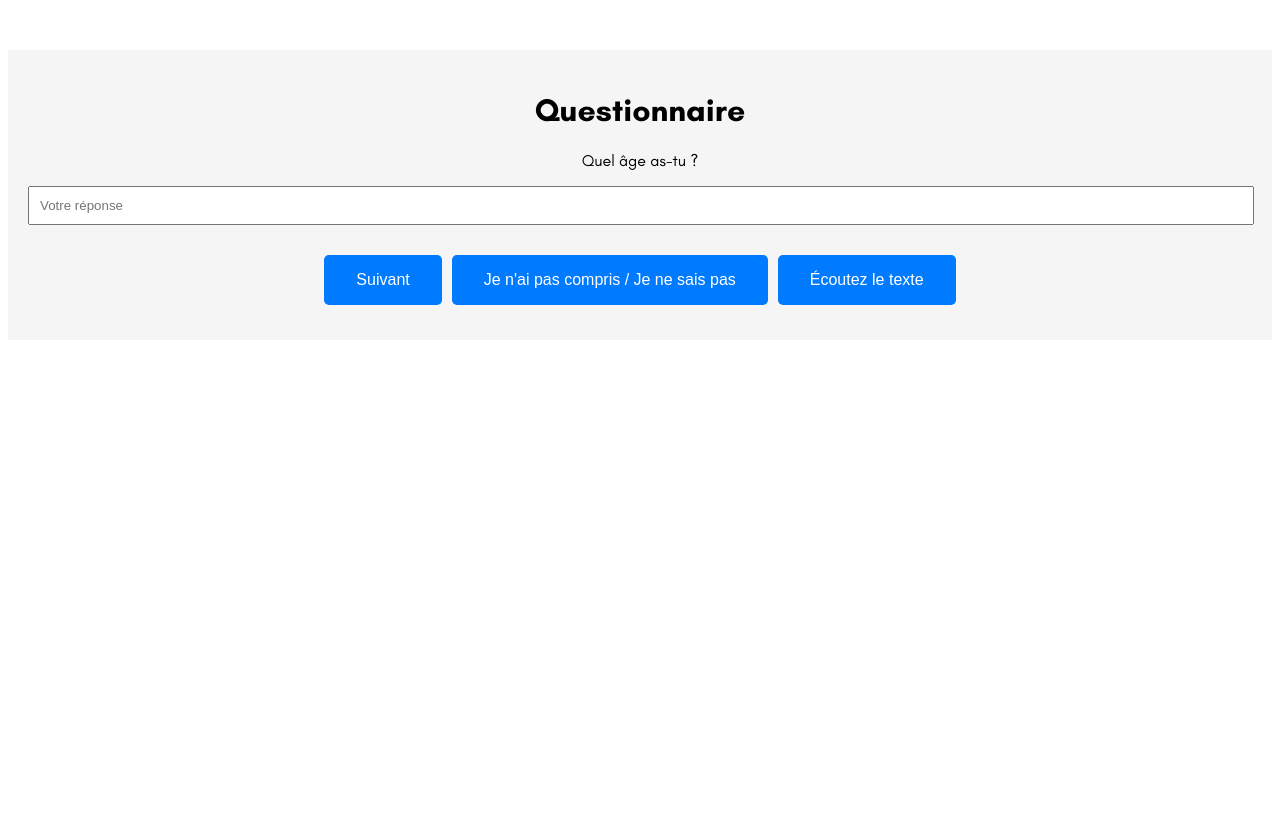
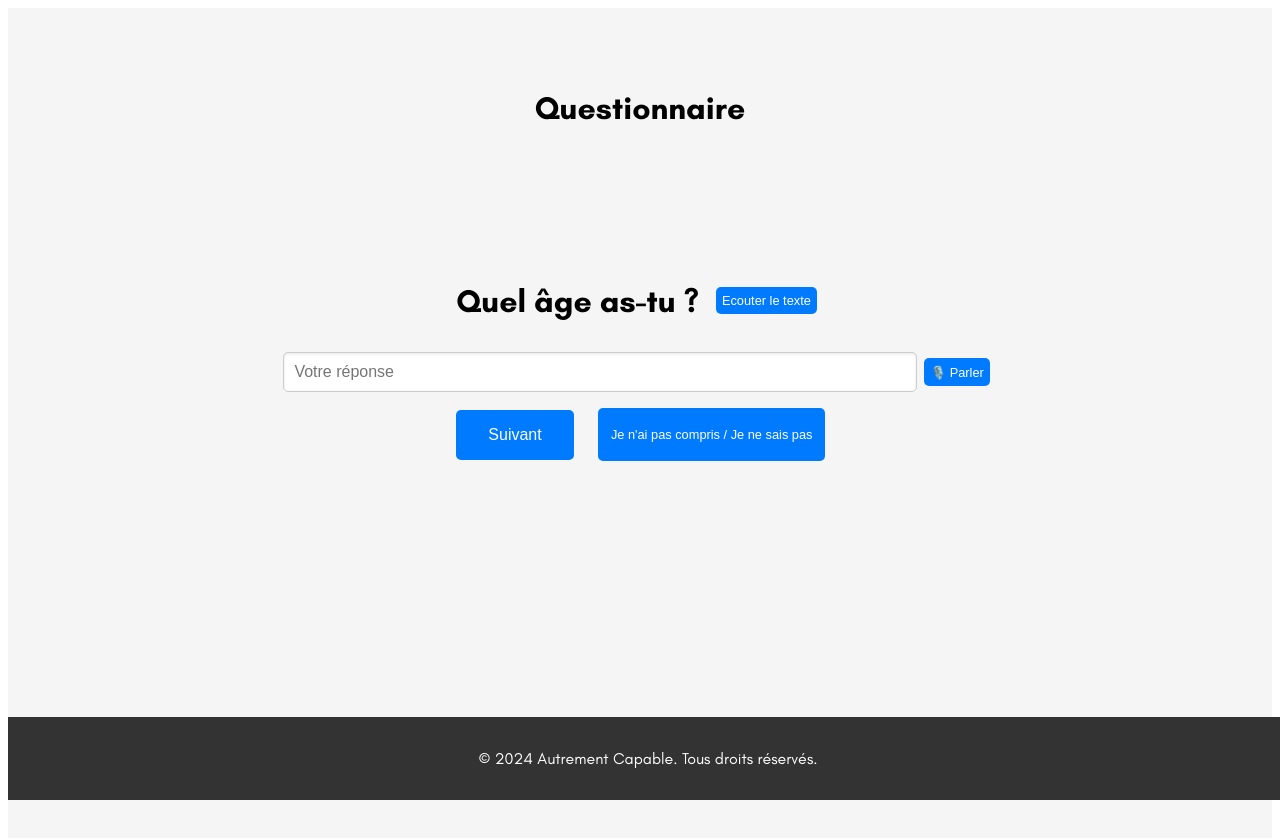
Before and after one commit to Autrement-capable/AutrementCapable, a Vue app in the folder website/: page /questionnaire in a window 1280 px wide. Shown: the top 838 px of the page. Before the commit the page ends 800 px from the top, so only its background shows below. Built offline with nearby package versions, Linux system fonts and the light colour scheme.

Commit message:
[ADD] footer in the website

```diff
--- a/website/src/App.vue
+++ b/website/src/App.vue
@@ -1,12 +1,18 @@
 <template>
-  <div id="app">
+  <div id="app" class="app-container">
     <router-view></router-view>
+    <AppFooter />
   </div>
 </template>
 
 <script>
+import AppFooter from './components/Footer.vue'
+
 export default {
-  name: 'App'
+  name: 'App',
+  components: {
+    AppFooter
+  }
 }
 </script>
 
@@ -26,4 +32,7 @@ export default {
 body {
   font-family: 'Glacial Indifference', sans-serif;
 }
+.app-container {
+  padding-bottom: 60px;
+}
 </style>
--- a/website/src/components/AccountCreation.vue
+++ b/website/src/components/AccountCreation.vue
@@ -1,9 +1,11 @@
 <template>
   <div class="account-creation" aria-label="Account creation page">
     <h1 class="title">Création de Compte</h1>
-    <p>Nous allons devoir vous créer un compte pour accéder aux fonctionnalités de la plateforme.</p>
-    <button @click="goToExplanation" aria-label="Suivant pour l'explication">Suivant</button>
-    <button @click="speakText" aria-label="Écoutez le texte">Écouter le texte</button>
+    <div class="text-with-button">
+      <p>Nous allons devoir vous créer un compte pour accéder aux fonctionnalités de la plateforme.</p>
+      <button class="small-button" @click="speakText" aria-label="Écoutez le texte">Écouter le texte</button>
+    </div>
+  <button @click="goToExplanation" aria-label="Suivant pour l'explication">Suivant</button>
   </div>
 </template>
 
@@ -29,16 +31,26 @@ export default {
 
 .account-creation {
   text-align: center;
-  margin-top: 50px;
   background-color: #f5f5f5;
   padding: 20px;
+  height: 100vh;
 }
 .title {
+  margin-top: 15%;
   font-family: 'Glacial Indifference', sans-serif;
   font-weight: bold;
 }
 p {
   font-size: 1.5em;
+}
+.text-with-button {
+  display: flex;
+  align-items: center;
+  justify-content: center;
+  margin-top: 20px;
+}
+.text-with-button p {
+  margin-right: 10px;
 }
 button {
   margin-top: 20px;
@@ -50,8 +62,17 @@ button {
   border-radius: 5px;
   cursor: pointer;
   margin: 0.5em;
+  transition: transform 0.3s ease, background-color 0.3s ease;
 }
 button:focus {
   outline: 2px solid #0056b3;
 }
+button:hover {
+  transform: scale(1.05);
+  background-color: #0056b3;
+}
+.small-button {
+  padding: 0.5em 1em;
+  font-size: 0.8em;
+}
 </style>
--- a/website/src/components/Explanation.vue
+++ b/website/src/components/Explanation.vue
@@ -1,9 +1,11 @@
 <template>
   <div class="explanation" aria-label="Explanation page">
     <h1 class="title">Pourquoi créer un compte ?</h1>
-    <p>Créer un compte vous permet de personnaliser votre expérience, de suivre vos progrès et d’accéder à toutes les fonctionnalités de notre plateforme de manière sécurisée.</p>
+    <div class="text-with-button">
+      <p>Créer un compte te permet de personnaliser ton expérience et de suivre tes progrès.</p>
+      <button class="small-button" @click="speakText" aria-label="Écoutez le texte">Écouter le texte</button>
+    </div>
     <button @click="goToTest" aria-label="Compris, aller à la phase de test">Compris</button>
-    <button @click="speakText" aria-label="Écoutez le texte">Écouter le texte</button>
   </div>
 </template>
 
@@ -15,7 +17,7 @@ export default {
       this.$router.push('/personal-test');
     },
     speakText() {
-      const text = "Créer un compte vous permet de personnaliser votre expérience, de suivre vos progrès et d’accéder à toutes les fonctionnalités de notre plateforme de manière sécurisée.";
+      const text = "Créer un compte te permet de personnaliser tes expérience, de suivre tes progrès et d’accéder à toutes les fonctionnalités de notre plateforme de manière sécurisée.";
       const speech = new SpeechSynthesisUtterance();
       speech.lang = 'fr-FR';
       speech.text = text;
@@ -30,16 +32,26 @@ export default {
 
 .explanation {
   text-align: center;
-  margin-top: 50px;
   background-color: #f5f5f5;
   padding: 20px;
+  height: 100vh;
 }
 .title {
   font-family: 'Glacial Indifference', sans-serif;
   font-weight: bold;
+  margin-top: 15%;
 }
 p {
   font-size: 1.5em;
+}
+.text-with-button {
+  display: flex;
+  align-items: center;
+  justify-content: center;
+  margin-top: 20px;
+}
+.text-with-button p {
+  margin-right: 10px;
 }
 button {
   margin-top: 20px;
@@ -51,8 +63,17 @@ button {
   border-radius: 5px;
   cursor: pointer;
   margin: 0.5em;
+  transition: transform 0.3s ease, background-color 0.3s ease;
 }
 button:focus {
   outline: 2px solid #0056b3;
 }
+button:hover {
+  transform: scale(1.05);
+  background-color: #0056b3;
+}
+.small-button {
+  padding: 0.5em 1em;
+  font-size: 0.8em;
+}
 </style>
--- /dev/null
+++ b/website/src/components/Footer.vue
@@ -0,0 +1,23 @@
+<template>
+  <footer class="app-footer">
+    <p>&copy; 2024 Autrement Capable. Tous droits réservés.</p>
+  </footer>
+</template>
+
+<script>
+export default {
+  name: 'AppFooter'
+}
+</script>
+
+<style scoped>
+.app-footer {
+  background-color: #333;
+  color: #fff;
+  text-align: center;
+  padding: 1em 0;
+  position: fixed;
+  width: 100%;
+  bottom: 0;
+}
+</style>
--- a/website/src/components/PersonalTest.vue
+++ b/website/src/components/PersonalTest.vue
@@ -1,9 +1,11 @@
 <template>
   <div class="personal-test" aria-label="Personal test page">
     <h1 class="title">Phase de Test</h1>
-    <p>Répondez aux questions suivantes pour que nous puissions mieux comprendre vos besoins.</p>
+    <div class="text-with-button">
+      <p>Réponds aux questions suivantes pour que nous puissions mieux comprendre tes valeurs.</p>
+      <button @click="speakText" class="small-button" aria-label="Écoutez le texte">Écouter le texte</button>
+    </div>
     <button @click="goToQuestionnaire" aria-label="Commencer le questionnaire">Commencer</button>
-    <button @click="speakText" aria-label="Écoutez le texte">Écouter le texte</button>
   </div>
 </template>
 
@@ -14,7 +16,7 @@ export default {
       this.$router.push('/questionnaire');
     },
     speakText() {
-      const text = "Répondez aux questions suivantes pour que nous puissions mieux comprendre vos besoins.";
+      const text = "Réponds aux questions suivantes pour que nous puissions mieux comprendre tes valeurs.";
       const speech = new SpeechSynthesisUtterance();
       speech.lang = 'fr-FR';
       speech.text = text;
@@ -29,13 +31,23 @@ export default {
 
 .personal-test {
   text-align: center;
-  margin-top: 50px;
   background-color: #f5f5f5;
   padding: 20px;
+  height: 100vh;
 }
 .title {
   font-family: 'Glacial Indifference', sans-serif;
   font-weight: bold;
+  margin-top: 15%;
+}
+.text-with-button {
+  display: flex;
+  align-items: center;
+  justify-content: center;
+  margin-top: 20px;
+}
+.text-with-button p {
+  margin-right: 10px;
 }
 button {
   margin-top: 20px;
@@ -47,11 +59,20 @@ button {
   border-radius: 5px;
   cursor: pointer;
   margin: 0.5em;
+  transition: transform 0.3s ease, background-color 0.3s ease;
 }
 button:focus {
   outline: 2px solid #0056b3;
 }
+button:hover {
+  transform: scale(1.05);
+  background-color: #0056b3;
+}
 p {
   font-size: 1.5em;
 }
+.small-button {
+  padding: 0.5em 1em;
+  font-size: 0.8em;
+}
 </style>
--- a/website/src/components/Questionnaire.vue
+++ b/website/src/components/Questionnaire.vue
@@ -2,12 +2,16 @@
   <div class="questionnaire" aria-label="Questionnaire page">
     <h1 class="title">Questionnaire</h1>
     <div v-if="currentQuestionIndex < questions.length" class="question-container">
-      <p>{{ questions[currentQuestionIndex].text }}</p>
+      <div class="text-with-button">
+        <p class="sub-title">{{ questions[currentQuestionIndex].text }}</p>
+        <button class="small-button" @click="repeatQuestion">Ecouter le texte</button>
+      </div>
       <input
         v-if="questions[currentQuestionIndex].type === 'text'"
         type="text"
         v-model="responses[questions[currentQuestionIndex].key]"
         placeholder="Votre réponse"
+        class="small-input"
         required
       />
       <input
@@ -15,12 +19,13 @@
         type="number"
         v-model="responses[questions[currentQuestionIndex].key]"
         placeholder="Votre réponse"
+        class="small-input"
         required
       />
+      <button class="small-button" @click="startRecognition">🎙️ Parler</button>
       <div class="button-group">
         <button @click="nextQuestion">Suivant</button>
-        <button @click="nextQuestion">Je n'ai pas compris / Je ne sais pas</button>
-        <button @click="repeatQuestion">Écoutez le texte</button>
+        <button class="medium-button" @click="skipQuestion">Je n'ai pas compris / Je ne sais pas</button>
       </div>
     </div>
     <div v-else class="completion-message">
@@ -30,6 +35,7 @@
 </template>
 
 <script>
+/* global webkitSpeechRecognition */
 export default {
   name: 'UserQuestionnaire',
   data() {
@@ -38,29 +44,114 @@ export default {
       questions: [
         { text: 'Quel âge as-tu ?', key: 'age', type: 'number' },
         { text: 'Comment voudrais-tu qu\'on t\'appelle ?', key: 'name', type: 'text' },
-        { text: 'Possèdes-tu une maladie / trouble ?', key: 'condition', type: 'text' }
+        { text: 'Possèdes-tu une maladie / trouble ?', key: 'condition', type: 'text' },
+        { text: 'Comment te sens-tu aujourd\'hui ?', key: 'currentMood', type: 'text' },
+        { text: 'Qu\'est-ce qui te rend heureux(se) ?', key: 'happiness', type: 'text' },
+        { text: 'Quelles sont tes activités préférées ?', key: 'favoriteActivities', type: 'text' },
+        { text: 'Quelles passions aimerais-tu développer ?', key: 'passions', type: 'text' },
+        { text: 'Quelles sont tes forces et tes talents ?', key: 'strengths', type: 'text' },
+        { text: 'Quelles compétences aimerais-tu améliorer ?', key: 'skillsToImprove', type: 'text' },
+        { text: 'Quelles sont les valeurs qui te tiennent à cœur ?', key: 'values', type: 'text' },
+        { text: 'Qu\'est-ce qui te motive à te lever chaque jour ?', key: 'motivations', type: 'text' },
+        { text: 'Quels sont tes rêves pour le futur ?', key: 'dreams', type: 'text' },
+        { text: 'Qui sont les personnes qui te soutiennent le plus ?', key: 'supportNetwork', type: 'text' },
+        { text: 'Comment te sens-tu dans tes relations avec les autres ?', key: 'relationships', type: 'text' },
+        { text: 'Qu\'attends-tu des autres pour te sentir bien ?', key: 'expectationsFromOthers', type: 'text' },
+        { text: 'Quelles sont tes aspirations professionnelles ?', key: 'careerAspirations', type: 'text' },
+        { text: 'Comment te vois-tu dans 5 ans ?', key: 'futureSelf', type: 'text' },
+        { text: 'Quels métiers t\'intéressent le plus ?', key: 'interestedJobs', type: 'text' },
+        { text: 'Quelles adaptations te facilitent la vie quotidienne ?', key: 'adaptations', type: 'text' },
+        { text: 'Quels obstacles rencontres-tu souvent ?', key: 'obstacles', type: 'text' },
+        { text: 'Comment pouvons-nous t\'aider à surmonter ces obstacles ?', key: 'overcomingObstacles', type: 'text' }
       ],
       responses: {
         age: '',
         name: '',
-        condition: ''
-      }
+        condition: '',
+        currentMood: '',
+        happiness: '',
+        favoriteActivities: '',
+        passions: '',
+        strengths: '',
+        skillsToImprove: '',
+        values: '',
+        motivations: '',
+        dreams: '',
+        supportNetwork: '',
+        relationships: '',
+        expectationsFromOthers: '',
+        careerAspirations: '',
+        futureSelf: '',
+        interestedJobs: '',
+        adaptations: '',
+        obstacles: '',
+        overcomingObstacles: ''
+      },
+      recognition: null,
+      isRecognizing: false
     };
+  },
+  mounted() {
+    if ('webkitSpeechRecognition' in window) {
+      this.recognition = new webkitSpeechRecognition();
+      this.recognition.lang = 'fr-FR';
+      this.recognition.continuous = true;
+      this.recognition.interimResults = false;
+
+      this.recognition.onstart = () => {
+        console.log('Recognition started');
+        this.isRecognizing = true;
+      };
+
+      this.recognition.onresult = (event) => {
+        const transcript = event.results[event.resultIndex][0].transcript.trim();
+        console.log('Recognition result:', transcript);
+        this.responses[this.questions[this.currentQuestionIndex].key] = transcript;
+        this.isRecognizing = false;
+        this.recognition.stop();
+      };
+
+      this.recognition.onerror = (event) => {
+        console.error('Recognition error:', event.error);
+        this.isRecognizing = false;
+      };
+
+      this.recognition.onend = () => {
+        console.log('Recognition ended');
+        this.isRecognizing = false;
+      };
+    } else {
+      console.error('webkitSpeechRecognition not supported in this browser.');
+    }
   },
   methods: {
     nextQuestion() {
       if (this.responses[this.questions[this.currentQuestionIndex].key] !== '') {
         this.currentQuestionIndex++;
+        console.log('Moved to next question');
       } else {
         alert("Veuillez répondre à la question avant de passer à la suivante.");
       }
     },
+    skipQuestion() {
+      this.currentQuestionIndex++;
+      console.log('Skipped to next question');
+    },
     repeatQuestion() {
       const text = this.questions[this.currentQuestionIndex].text;
+      console.log('Repeating question:', text);
       const speech = new SpeechSynthesisUtterance();
       speech.lang = 'fr-FR';
       speech.text = text;
       window.speechSynthesis.speak(speech);
+    },
+    startRecognition() {
+      if (this.recognition && !this.isRecognizing) {
+        console.log('Starting recognition');
+        this.recognition.start();
+      } else {
+        console.log('Recognition already in progress or not supported');
+      }
     }
   }
 }
@@ -71,28 +162,58 @@ export default {
 
 .questionnaire {
   text-align: center;
-  margin-top: 50px;
   background-color: #f5f5f5;
   padding: 20px;
+  height: 100vh;
 }
+
 .title {
   font-family: 'Glacial Indifference', sans-serif;
   font-weight: bold;
+  margin-top: 5%;
 }
+
+.sub-title {
+  font-family: 'Glacial Indifference', sans-serif;
+  font-weight: bold;
+  font-size: 2em;
+}
+
 .question-container {
+  margin-top: 10%;
   margin-bottom: 15px;
 }
-input {
+
+.small-input {
   padding: 10px;
-  width: calc(100% - 22px);
+  width: 50%;
   margin-bottom: 10px;
+  font-size: 1em;
+  border: 1px solid #ccc;
+  border-radius: 5px;
+  box-shadow: inset 0 1px 3px rgba(0, 0, 0, 0.1);
+  transition: border-color 0.3s ease, box-shadow 0.3s ease;
 }
-.button-group {
+
+.small-input:focus {
+  border-color: #007BFF;
+  box-shadow: 0 0 8px rgba(0, 123, 255, 0.5);
+  outline: none;
+}
+
+.text-with-button {
   display: flex;
+  align-items: center;
   justify-content: center;
-  gap: 10px;
+  margin-top: 20px;
 }
+
+.text-with-button p {
+  margin-right: 10px;
+}
+
 button {
+  margin-top: 20px;
   padding: 1em 2em;
   font-size: 1em;
   background-color: #007BFF;
@@ -100,11 +221,35 @@ button {
   border: none;
   border-radius: 5px;
   cursor: pointer;
-  margin-top: 20px;
+  margin: 0.5em;
+  transition: transform 0.3s ease, background-color 0.3s ease;
 }
+
 button:focus {
   outline: 2px solid #0056b3;
 }
+
+button:hover {
+  transform: scale(1.05);
+  background-color: #0056b3;
+}
+
+.small-button {
+  padding: 0.5em;
+  font-size: 0.8em;
+}
+
+.medium-button {
+  padding: 0.5em 1em;
+  font-size: 0.8em;
+}
+
+.button-group {
+  display: flex;
+  justify-content: center;
+  gap: 10px;
+}
+
 .completion-message {
   font-size: 1.2em;
   margin-top: 20px;
--- a/website/src/components/StartButton.vue
+++ b/website/src/components/StartButton.vue
@@ -2,7 +2,7 @@
   <div class="start-button" aria-label="Start page">
     <h1 class="main-title">Autrement Capable</h1>
     <button @click="startProcess" aria-label="Commencez le processus">Commencer</button>
-    <button @click="speakText" aria-label="Écoutez le texte">Écouter le texte</button>
+    <!-- <button @click="speakText" aria-label="Écoutez le texte">Écouter le texte</button> -->
   </div>
 </template>
 
@@ -49,8 +49,13 @@ button {
   border-radius: 5px;
   cursor: pointer;
   margin: 0.5em;
+  transition: transform 0.3s ease, background-color 0.3s ease;
 }
 button:focus {
   outline: 2px solid #0056b3;
 }
+button:hover {
+  transform: scale(1.05);
+  background-color: #0056b3;
+}
 </style>
```
